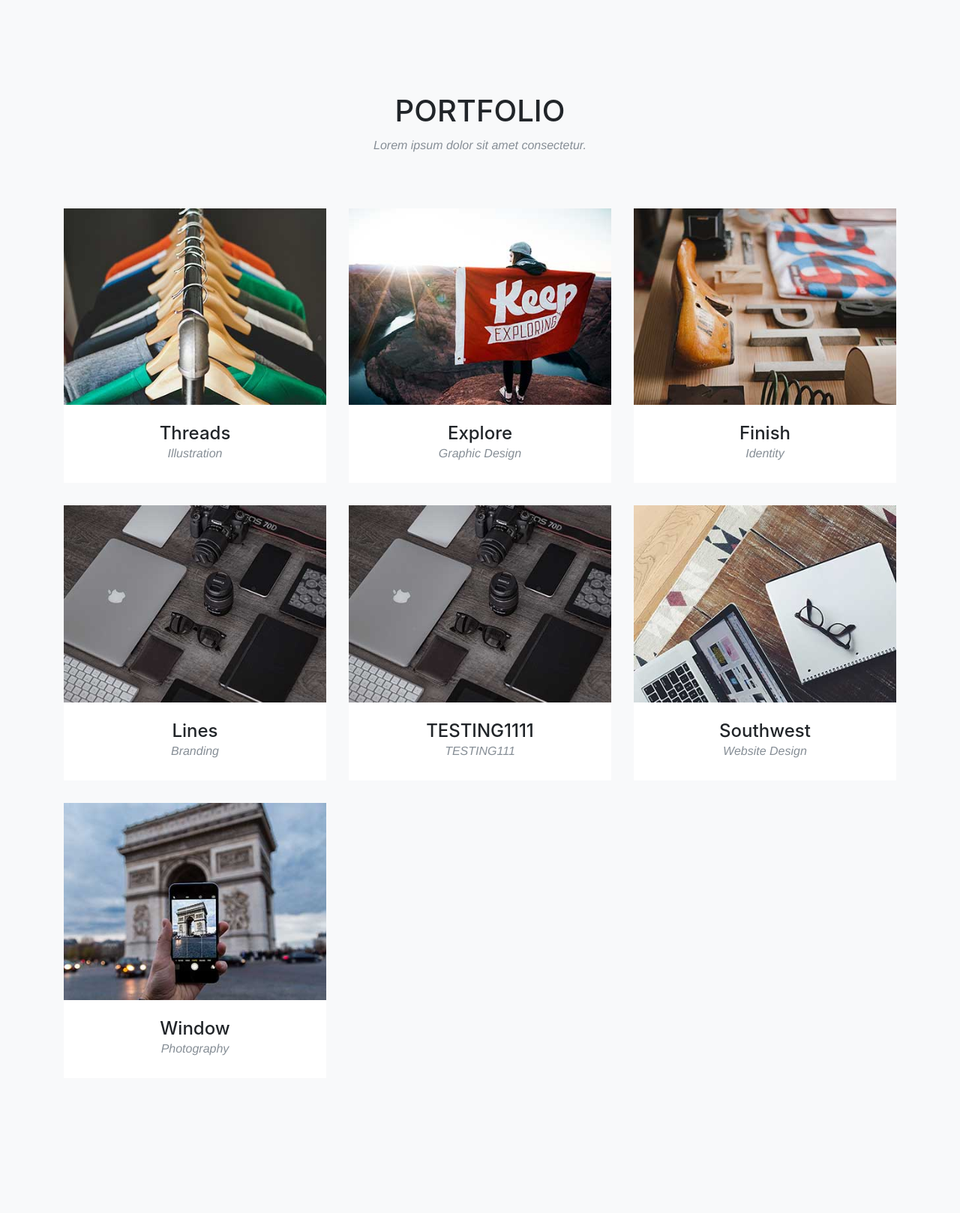
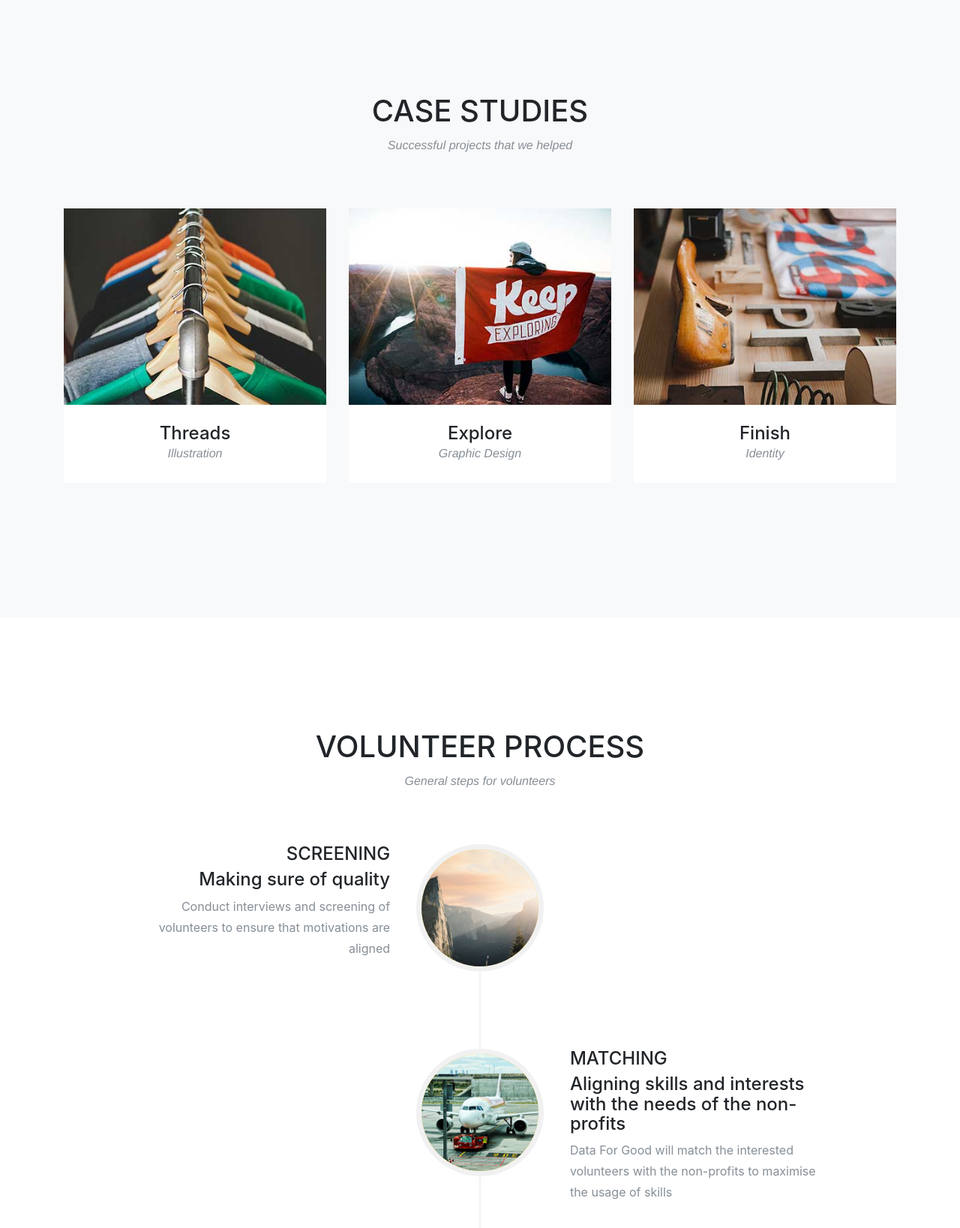
Before and after one commit to dzldebby/data4good, a website with bundled scripts: page index.html in a window 1280 px wide. Shown: the part 1460-3098 px from the top of the page at 75% size. Built offline with nearby package versions, Linux system fonts and the light colour scheme; a web font is replaced by a local one.

Commit message:
delete section

```diff
--- a/index.html
+++ b/index.html
@@ -92,7 +92,7 @@
               <i class="fa fa-laptop fa-stack-1x fa-inverse"></i>
             </span>
             <h4 class="service-heading">Data Visualisation</h4>
-            <p class="text-muted">Using Tableau public and Qlikview to create visualisations</p>
+            <p class="text-muted">Using Tableau Public and Qlikview to create visualisations</p>
           </div>
           <div class="col-md-4">
             <span class="fa-stack fa-4x">
@@ -111,8 +111,8 @@
       <div class="container">
         <div class="row">
           <div class="col-lg-12 text-center">
-            <h2 class="section-heading">Portfolio</h2>
-            <h3 class="section-subheading text-muted">Lorem ipsum dolor sit amet consectetur.</h3>
+            <h2 class="section-heading">Case Studies</h2>
+            <h3 class="section-subheading text-muted">Successful projects that we helped</h3>
           </div>
         </div>
         <div class="row">
@@ -158,65 +158,6 @@
               <p class="text-muted">Identity</p>
             </div>
           </div>
-          <div class="col-md-4 col-sm-6 portfolio-item">
-            <a class="portfolio-link" data-toggle="modal" href="#portfolioModal4">
-              <div class="portfolio-hover">
-                <div class="portfolio-hover-content">
-                  <i class="fa fa-plus fa-3x"></i>
-                </div>
-              </div>
-              <img class="img-fluid" src="img/portfolio/04-thumbnail.jpg" alt="">
-            </a>
-            <div class="portfolio-caption">
-              <h4>Lines</h4>
-              <p class="text-muted">Branding</p>
-            </div>
-          </div>
-          <!-- TESTING TO DELETE -->
-          <div class="col-md-4 col-sm-6 portfolio-item">
-            <a class="portfolio-link" data-toggle="modal" href="#portfolioModal4">
-              <div class="portfolio-hover">
-                <div class="portfolio-hover-content">
-                  <i class="fa fa-plus fa-3x"></i>
-                </div>
-              </div>
-              <img class="img-fluid" src="img/portfolio/04-thumbnail.jpg" alt="">
-            </a>
-            <div class="portfolio-caption">
-              <h4>TESTING1111</h4>
-              <p class="text-muted">TESTING111</p>
-            </div>
-          </div>
-
-          <!-- TESTING  -->
-
-          <div class="col-md-4 col-sm-6 portfolio-item">
-            <a class="portfolio-link" data-toggle="modal" href="#portfolioModal5">
-              <div class="portfolio-hover">
-                <div class="portfolio-hover-content">
-                  <i class="fa fa-plus fa-3x"></i>
-                </div>
-              </div>
-              <img class="img-fluid" src="img/portfolio/05-thumbnail.jpg" alt="">
-            </a>
-            <div class="portfolio-caption">
-              <h4>Southwest</h4>
-              <p class="text-muted">Website Design</p>
-            </div>
-          </div>
-          <div class="col-md-4 col-sm-6 portfolio-item">
-            <a class="portfolio-link" data-toggle="modal" href="#portfolioModal6">
-              <div class="portfolio-hover">
-                <div class="portfolio-hover-content">
-                  <i class="fa fa-plus fa-3x"></i>
-                </div>
-              </div>
-              <img class="img-fluid" src="img/portfolio/06-thumbnail.jpg" alt="">
-            </a>
-            <div class="portfolio-caption">
-              <h4>Window</h4>
-              <p class="text-muted">Photography</p>
-            </div>
           </div>
         </div>
       </div>
```
